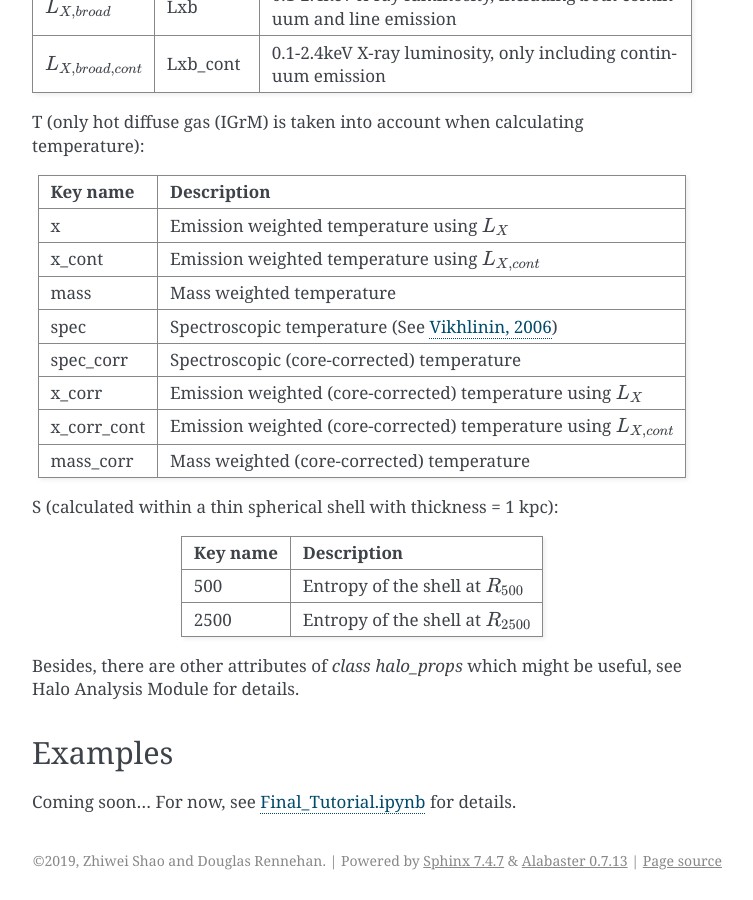
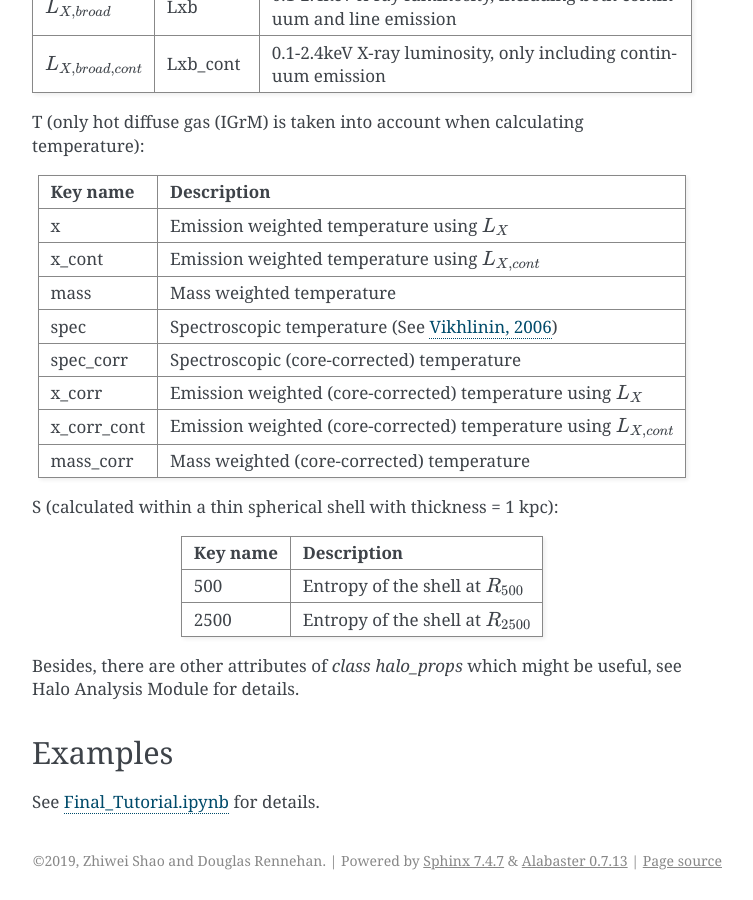
Before and after one commit to Hoptune/XIGrM, a Sphinx documentation site: the page built from docs/Description.rst, in a window 1280 px wide and 900 px high, scrolled down 1374 px. Shown: the whole window, without its empty margins (388-1141 px from the left). Built offline with Sphinx 7.4.7, drawn with Linux system fonts in a browser that asks for light colours.

Commit message:
doc update

```diff
--- a/docs/Description.rst
+++ b/docs/Description.rst
@@ -88,4 +88,4 @@ useful, see Halo Analysis Module for details.
 
 Examples
 ----------
-Coming soon... For now, see `Final_Tutorial.ipynb <https://github.com/Hoptune/XIGrM/blob/master/Final_Tutorial.ipynb>`_ for details.
+See `Final_Tutorial.ipynb <https://github.com/Hoptune/XIGrM/blob/master/Final_Tutorial.ipynb>`_ for details.
```
